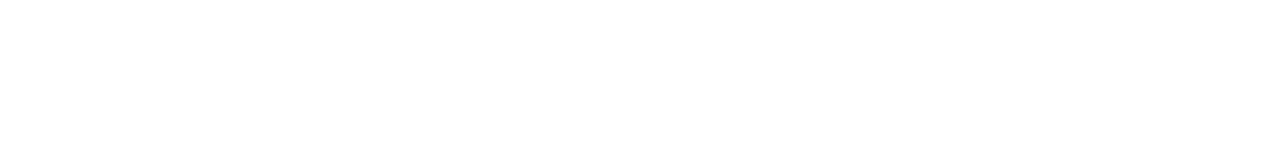
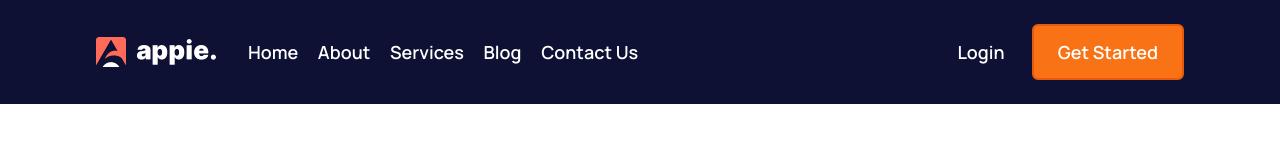
Before and after one commit to Hridoykhan4/Mobile_shop_Tailwind, a plain HTML site: page index.html in a window 1280 px wide. Drawn offline with nearby package versions, Linux system fonts and the light colour scheme.

Commit message:
navbar added

```diff
--- a/index.html
+++ b/index.html
@@ -40,14 +40,44 @@
       }
     }
   </script>
+
+<style>
+
+</style>
+
+
 </head>
 
 <body class="font-manrope">
 
+<nav class="bg-[#0E1133] py-6">
+    <div class="container mx-auto px-8 lg:px-24">
+        <div class="flex text-white  justify-between items-center">
+                <div class="flex justify-center items-center space-x-8">
+                    <div>
+                        <img src="assets/logo-3.png" alt="">
+                    </div>
+                    <div class="space-x-4 text-lg font-semibold hidden lg:block">
+                        <a class="hover:text-orange-600 duration-300" href="#">Home</a>
+                        <a class="hover:text-orange-600 duration-300" href="#">About</a>
+                        <a class="hover:text-orange-600 duration-300" href="#">Services</a>
+                        <a class="hover:text-orange-600 duration-300" href="#">Blog</a>
+                        <a class="hover:text-orange-600 duration-300" href="#">Contact Us</a>
+                    </div>
+                </div>
+                <div class="space-x-6 hidden md:block">
+                    <button class="text-lg font-semibold">Login</button>
+                    <button class="bg-orange-500 px-6 py-3 font-semibold rounded-md text-lg hover:bg-transparent border-2 border-orange-600 duration-300">Get Started</button>
+                </div>
 
+                <label class="text-white text-2xl cursor-pointer md:hidden" for="click"><i class="fa-solid fa-bars"></i></label>
+        </div>
+    </div>
+</nav>
 
+<header>
 
-
+</header>
 
 
 
```
